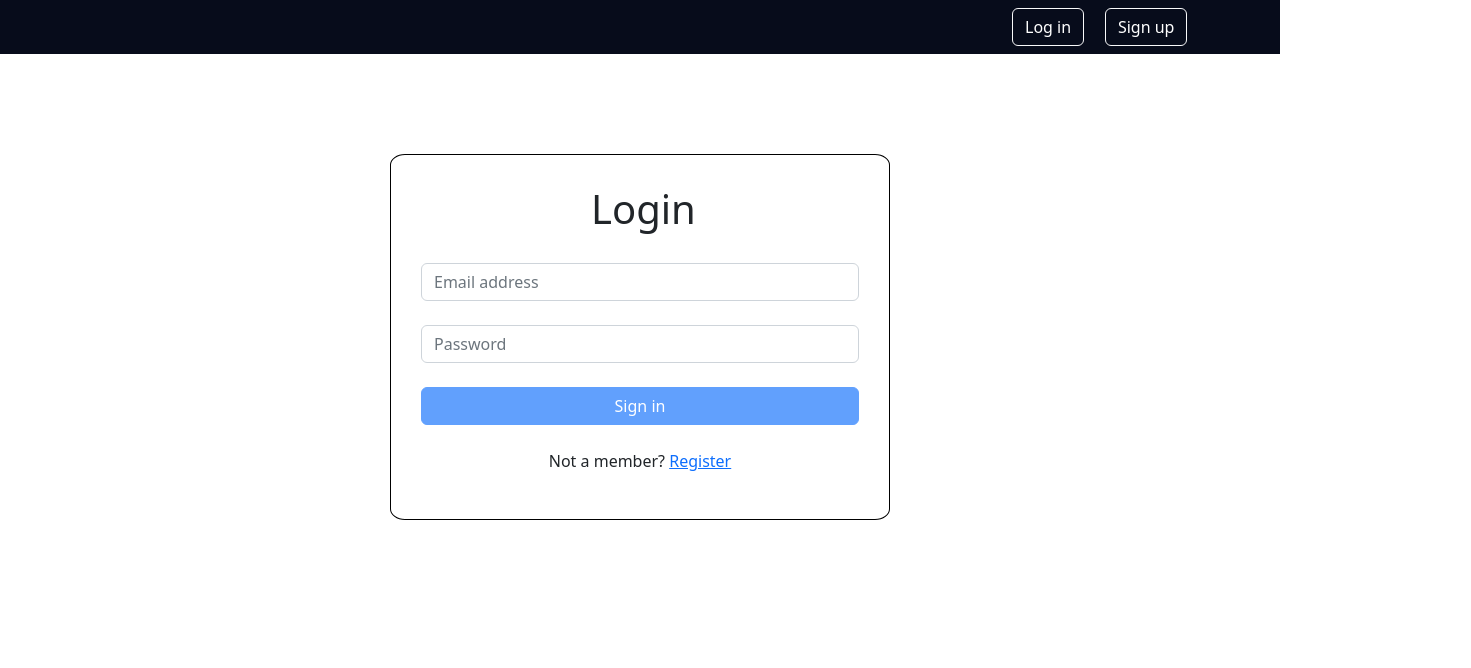
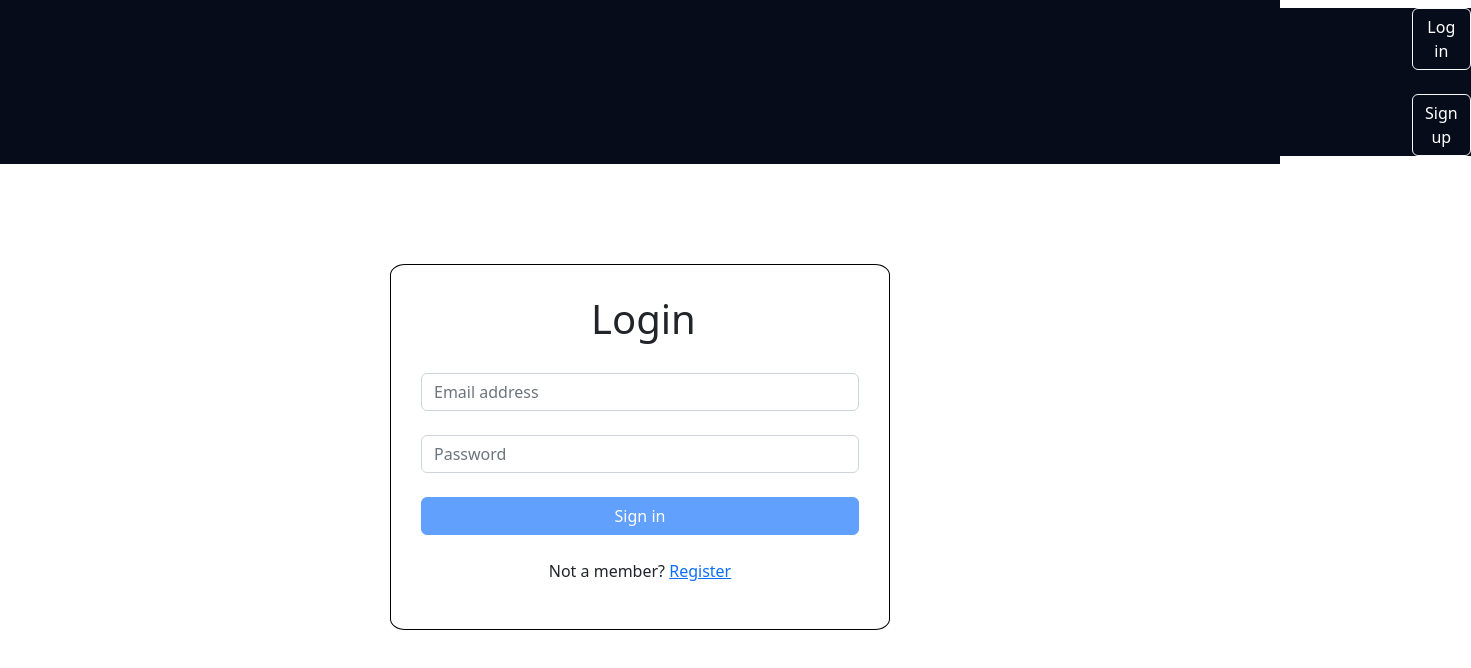
Before and after one commit to Sallyzahran/BooksWebsite-Angular, an Angular app: page /login in a window 1280 px wide. Shown: the top 668 px of the page, 1471 px wide, since content can reach past the window. Built offline with nearby package versions, Linux system fonts and the light colour scheme.

Commit message:
edit login

```diff
--- a/src/app/login/login.component.ts
+++ b/src/app/login/login.component.ts
@@ -39,7 +39,7 @@ loclStorage!:Storage
      if(this.loclStorage.getItem('isAdmin')){
       this.router.navigate(['books'])
      }else if(this.loclStorage.getItem('token')){
-      this.router.navigate(['book-list'])
+      this.router.navigate([''])
 
      }
   })
--- a/src/app/navbar/navbar.component.html
+++ b/src/app/navbar/navbar.component.html
@@ -28,10 +28,10 @@
           </ul>
         </div>
 
-        <div *ngIf="!isAdmin()">
+        <div *ngIf="!isAdmin()" >
           <ul class="navbar-nav me-auto mb-2 mb-lg-0">
             <li class="nav-item">
-              <a class="nav-link active" aria-current="page" routerLink="">Home</a>
+              <a class="nav-link active" aria-current="page" routerLink="" >Home</a>
             </li>
             <li class="nav-item">
               <a class="nav-link" routerLink="allcategories">Categories</a>
@@ -53,9 +53,12 @@
 
       <form class="d-flex" style="padding-left: 1000px;">
         <div *ngIf="!isLoggedIn()">
-          <a routerLink="login" class="btn btn-light" type="button">Log in</a>
-          &nbsp;&nbsp;&nbsp;
-          <a routerLink="register" class="btn btn-light" type="button">Sign up</a>
+          <div style="margin-left: 400px;">
+            <a routerLink="login" class="btn btn-light" sty type="button">Log in</a>
+            &nbsp;&nbsp;&nbsp;
+            <a routerLink="register" class="btn btn-light" type="button">Sign up</a>
+          </div>
+
         </div>
 
         <div *ngIf="isLoggedIn()">
```
